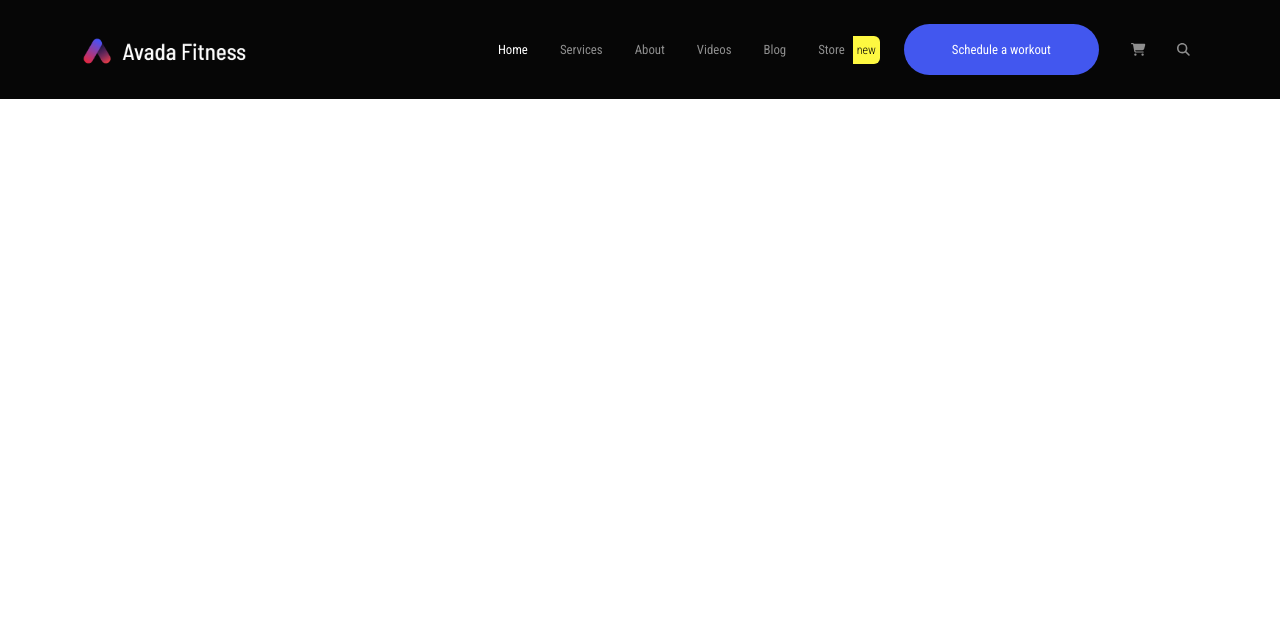
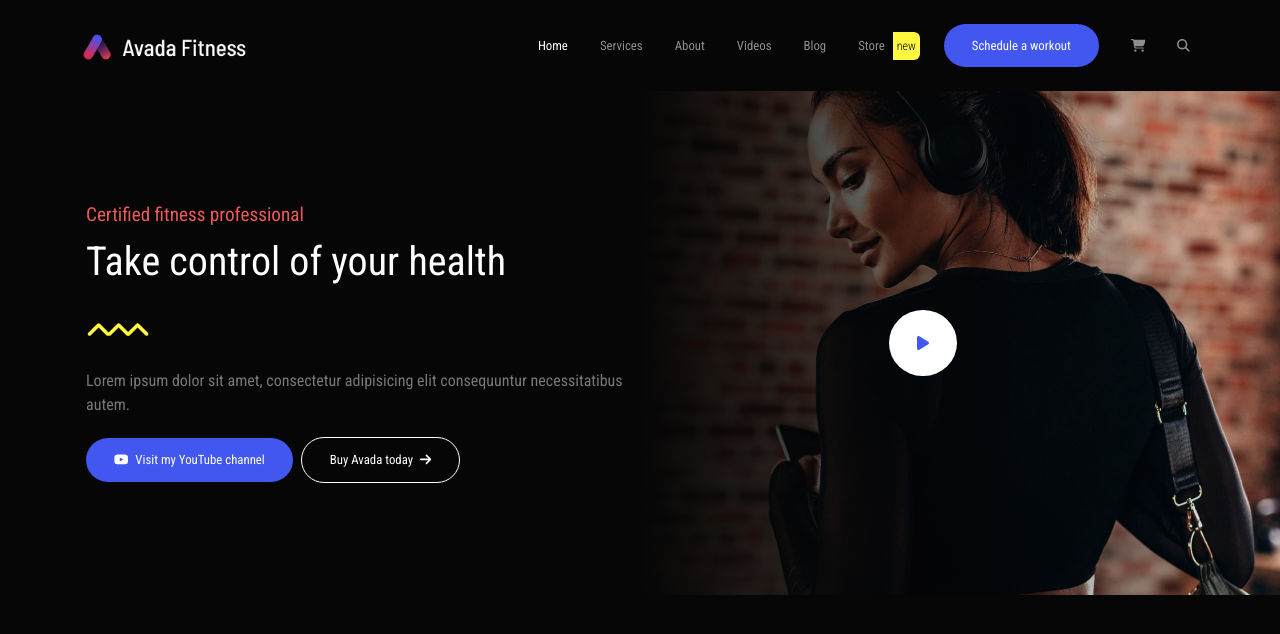
Before and after one commit to luca-macedone/proj-html-vuejs, a Vue app: page / in a window 1280 px wide. Shown: the top 634 px of the page. Built offline with nearby package versions, Linux system fonts and the light colour scheme.

Commit message:
add jumbotron

```diff
--- a/src/App.vue
+++ b/src/App.vue
@@ -1,14 +1,11 @@
 <script>
 import AppHeader from './components/AppHeader.vue';
+import AppMain from './components/AppMain.vue';
 export default {
 	name: 'App',
-	data() {
-		return {
-
-		}
-	},
 	components: {
 		AppHeader,
+		AppMain,
 	}
 }
 </script>
@@ -16,6 +13,7 @@ export default {
 <template>
 	<div>
 		<AppHeader/>
+		<AppMain />
 	</div>
 </template>
 
--- a/src/assets/sass/partials/_appHeader.scss
+++ b/src/assets/sass/partials/_appHeader.scss
@@ -15,16 +15,6 @@
     }
 }
 
-.call-to-action-btn {
-    background-color: $s-color-primary !important;
-    color: $s-color-light !important;
-    font-size: $s-text-sm;
-    &:hover {
-        // background-color: $s-color-primary;
-        //! da chiedere
-    }
-}
-
 .badge {
     background-color: $s-color-accent;
     color: $s-color-dark;
--- a/src/assets/sass/partials/_appMain.scss
+++ b/src/assets/sass/partials/_appMain.scss
@@ -0,0 +1 @@
+@use './variables' as *;
--- a/src/assets/sass/partials/_common.scss
+++ b/src/assets/sass/partials/_common.scss
@@ -1,3 +1,43 @@
+@use './variables' as *;
+
 body {
     font-family: 'Roboto Condensed', sans-serif;
+    background-color: $s-color-dark;
 }
+
+.call-to-action-btn {
+    background-color: $s-color-primary;
+    color: $s-color-light;
+    font-size: $s-text-sm;
+    padding: .75rem 1.75rem;
+    border: none;
+
+    &:hover {
+        background-color: $s-color-secondary;
+        color: $s-color-light;
+
+    }
+}
+
+.player-btn {
+    display: flex;
+    align-items: center;
+    justify-content: center;
+    padding: 1.5rem 1.66rem;
+    background-color: $s-color-light;
+    color: $s-color-primary;
+
+    &:hover {
+        background-color: $s-color-secondary;
+        color: $s-color-light;
+    }
+}
+
+.outline {
+    background-color: transparent;
+    border: 1px solid $s-color-light;
+    &:hover {
+        background-color: $s-color-light;
+        color: $s-color-dark;
+    }
+}
--- /dev/null
+++ b/src/assets/sass/partials/_mainJumbotron.scss
@@ -0,0 +1,21 @@
+@use './variables' as *;
+
+section {
+    background: linear-gradient(to right, $s-color-dark 50%, transparent), url('/src/assets/img/slider82x-scaled.jpg');
+    background-repeat: no-repeat;
+    background-position: end;
+    background-size: cover;
+    .jumbo {
+        display: flex;
+        flex-direction: column;
+        gap: .25rem;
+        color: $s-color-light;
+        h2 {
+            font-size: $s-text-lg;
+            color: $s-color-secondary;
+        }
+        p {
+            color: $s-color-muted;
+        }
+    }
+}
--- /dev/null
+++ b/src/components/AccentDecoration.vue
@@ -0,0 +1,23 @@
+<template>
+    <div class="angle-decoration">
+        <font-awesome-icon icon="fa-solid fa-angle-up" />
+        <font-awesome-icon style="margin-left: -.35rem; margin-right: -.35rem;" icon="fa-solid fa-angle-up" />
+        <font-awesome-icon icon="fa-solid fa-angle-up" />
+    </div>
+</template>
+
+<script>
+export default {
+    name: 'AccentDecoration',
+}
+</script>
+
+<style lang="scss" scoped>
+@use '../assets/sass/partials/variables' as *;
+.angle-decoration {
+    margin: .75rem 0;
+    font-weight: $s-light;
+    color: $s-color-accent;
+    font-size: $s-text-xxl;
+}
+</style>
--- a/src/components/AppHeader.vue
+++ b/src/components/AppHeader.vue
@@ -16,7 +16,7 @@
                             <span class="badge rounded-0 rounded-end py-2 px-1" :class="link.badge !== ''? '':'d-none'" >{{ link.badge }}</span>
                         </li>
                         <li class="nav-item mt-2 mt-lg-0 mx-0 mx-lg-2">
-                            <button class="btn rounded-pill border-0 py-3 px-5 call-to-action-btn">Schedule a workout</button>
+                            <button class="btn rounded-pill call-to-action-btn">Schedule a workout</button>
                         </li>
                         <li class="nav-item mt-2 mt-lg-0"> <!-- cart -->
                             <a class="nav-link">
--- a/src/components/AppMain.vue
+++ b/src/components/AppMain.vue
@@ -1,17 +1,21 @@
 <template>
     <div>
-
+        <MainJumbotron />
     </div>
 </template>
 
 <script>
+import MainJumbotron from './MainJumbotron.vue';
 export default {
     name: 'AppMain',
-        data(){
+    data() {
         return {
 
         }
     },
+    components: {
+        MainJumbotron,
+    }
 }
 </script>
 
--- /dev/null
+++ b/src/components/MainJumbotron.vue
@@ -0,0 +1,45 @@
+<template>
+    <section class="py-5" id="jumbotron">
+        <div class="container p-3">
+            <div class="row">
+                <div class="col-12 col-md-6">
+                    <div class="jumbo py-5">
+                        <h2>Certified fitness professional</h2>
+                        <h1>Take control of your health</h1>
+                        <AccentDecoration />
+                        <p>Lorem ipsum dolor sit amet, consectetur adipisicing elit consequuntur necessitatibus autem.</p>
+                        <div class="d-flex align-items-center gap-2">
+                            <button class="btn rounded-pill call-to-action-btn">
+                                <font-awesome-icon icon="fa-brands fa-youtube" class="me-1" />
+                                Visit my YouTube channel
+                            </button>
+                            <button class="btn rounded-pill call-to-action-btn outline">
+                                Buy Avada today
+                                <font-awesome-icon icon="fa-solid fa-arrow-right" class="ms-1" />
+                            </button>
+                        </div>
+                    </div>
+                </div>
+                <div class="col-12 col-md-6">
+                    <div class="player h-100 d-flex align-items-center justify-content-center">
+                        <button class="btn rounded-circle player-btn">
+                            <font-awesome-icon icon="fa-solid fa-play" />
+                        </button>
+                    </div>
+                </div>
+            </div>
+        </div>
+    </section>
+</template>
+
+<script>
+import AccentDecoration from './AccentDecoration.vue';
+export default {
+    name: 'MainJumbotron',
+    components: { AccentDecoration, }
+}
+</script>
+
+<style lang="scss" scoped>
+@use '../assets/sass/partials/mainJumbotron' as *;
+</style>
--- a/src/main.js
+++ b/src/main.js
@@ -1,10 +1,11 @@
 import { createApp } from 'vue'
 import '/node_modules/bootstrap/dist/js/bootstrap.js'
 import { library } from '@fortawesome/fontawesome-svg-core'
-import { faCartShopping, faMagnifyingGlass, } from '@fortawesome/free-solid-svg-icons'
+import { faCartShopping, faMagnifyingGlass, faArrowRight, faAngleUp, faPlay} from '@fortawesome/free-solid-svg-icons'
+import { faYoutube } from '@fortawesome/free-brands-svg-icons'
 import { FontAwesomeIcon } from '@fortawesome/vue-fontawesome'
 import App from './App.vue'
 
-library.add(faMagnifyingGlass, faCartShopping);
+library.add(faMagnifyingGlass, faCartShopping, faYoutube, faArrowRight, faAngleUp, faPlay);
 
 createApp(App).component('font-awesome-icon', FontAwesomeIcon).mount('#app')
```
Lines whose indentation alone changed are shown as unchanged.
